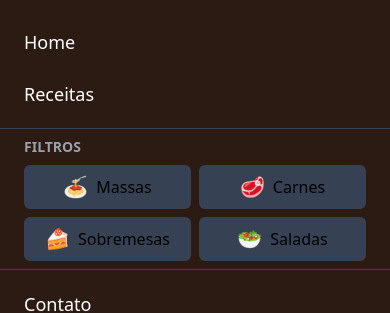
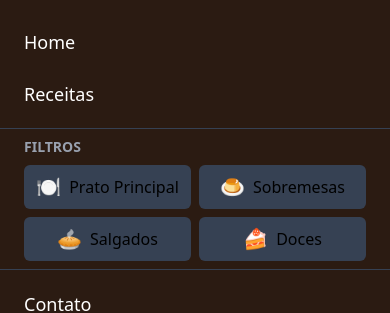
Before and after one commit to allansf29/receitas-site, a React (Vite) app in the folder Front-End/: page / in a window 390 px wide. Both pictures are taken after a click on the button 350 px from the left and 36 px from the top of the page. Shown: the top 313 px of the page. Built offline with nearby package versions, Linux system fonts and the light colour scheme; no server answers; a web font is replaced by a local one.

Commit message:
Criando filtro das receitas atráves do receitas, assim ficando mais dinâmico

```diff
--- a/Front-End/src/components/Navbar.tsx
+++ b/Front-End/src/components/Navbar.tsx
@@ -3,6 +3,7 @@ import { motion } from 'framer-motion';
 import { Link } from "react-router-dom";
 import ThemeToggle from '../components/SliderToggle';
 import Logo from '../assets/img/logo.png';
+import { useNavigate } from "react-router-dom";
 
 const Navbar: React.FC = () => {
   const [isMenuOpen, setIsMenuOpen] = useState(false);
@@ -25,12 +26,19 @@ const Navbar: React.FC = () => {
     }, 200);
   };
 
+  const navigate = useNavigate();
+
+  const handleFiltroClick = (categoria: string) => {
+    navigate(`/receitas?categoria=${categoria}`);
+  };
+
+
   return (
     <header className="bg-background shadow-lg sticky top-0 z-50 font-sans dark:bg-gray-900 dark:text-gray-200">
       <nav className="container mx-auto px-6 py-4 flex items-center justify-between">
         <a href="/" className="flex items-center space-x-2">
           <img src={Logo} alt="Logo Casinha da Ana" className="h-10 w-10 rounded-full" />
-          <span className="text-2xl font-bold text-primary tracking-wide">
+          <span className="text-2xl font-bold text-primary dark:text-white tracking-wide">
             Casinha da Ana
           </span>
         </a>
@@ -57,44 +65,61 @@ const Navbar: React.FC = () => {
                 animate={{ opacity: 1, scale: 1 }}
                 exit={{ opacity: 0, scale: 0.95 }}
                 transition={{ duration: 0.2 }}
-                className="absolute left-1/2 -translate-x-1/2 mt-4 p-4 rounded-lg shadow-xl bg-gray-800 border border-gray-700 grid grid-cols-2 gap-x-8 gap-y-4 w-[400px] z-50"
+                className="absolute left-1/2 -translate-x-1/2 mt-4 p-4 rounded-lg shadow-xl bg-background dark:bg-gray-800 border border-gray-700 grid grid-cols-2 gap-x-8 gap-y-4 w-[400px] z-50"
               >
                 {/* Coluna 1: Filtros */}
                 <div className="flex flex-col space-y-2">
-                  <h3 className="text-sm uppercase text-gray-400 font-semibold mb-2">Filtros</h3>
-                  <a href="/filtros/massas" className="flex items-center p-2 hover:bg-gray-700 rounded-md transition-colors duration-200">
-                    <span className="mr-3 text-2xl text-yellow-400">🍝</span>
+                  <h3 className="text-sm uppercase text-text dark:text-gray-400 font-semibold mb-2">Filtros</h3>
+
+                  <div
+                    onClick={() => handleFiltroClick("PRATO_PRINCIPAL")}
+                    className="flex items-center p-2 hover:bg-primary dark:hover:bg-gray-700 rounded-md transition-colors duration-200 cursor-pointer"
+                  >
+                    <span className="mr-3 text-2xl text-yellow-400">🍽️</span>
                     <div className="flex flex-col">
-                      <span className="font-medium text-white">Massas</span>
-                      <span className="text-xs text-gray-400">Receitas com massas</span>
+                      <span className="font-medium text-text dark:text-white">Prato Principal</span>
+                      <span className="text-xs text-gray-400">Receitas de pratos principais</span>
                     </div>
-                  </a>
-                  <a href="/filtros/carnes" className="flex items-center p-2 hover:bg-gray-700 rounded-md transition-colors duration-200">
-                    <span className="mr-3 text-2xl text-red-500">🥩</span>
+                  </div>
+
+                  <div
+                    onClick={() => handleFiltroClick("SOBREMESA")}
+                    className="flex items-center p-2 hover:bg-primary dark:hover:bg-gray-700 rounded-md transition-colors duration-200 cursor-pointer"
+                  >
+                    <span className="mr-3 text-2xl text-red-500">🍮</span>
                     <div className="flex flex-col">
-                      <span className="font-medium text-white">Carnes</span>
-                      <span className="text-xs text-gray-400">Receitas com carnes</span>
+                      <span className="font-medium text-text dark:text-white">Sobremesas</span>
+                      <span className="text-xs text-gray-400">Pudim, mousse, brownies, etc..</span>
                     </div>
-                  </a>
+                  </div>
                 </div>
+
 
                 {/* Coluna 2: Culinárias */}
                 <div className="flex flex-col space-y-2">
-                  <h3 className="text-sm uppercase text-gray-400 font-semibold mb-2">Culinárias</h3>
-                  <a href="/culinaria/brasileira" className="flex items-center p-2 hover:bg-gray-700 rounded-md transition-colors duration-200">
-                    <span className="mr-3 text-2xl text-green-500">🇧🇷</span>
+                  <h3 className="text-sm uppercase text-text dark:text-gray-400 font-semibold mb-2">Filtros</h3>
+
+                  <div
+                    onClick={() => handleFiltroClick("SALGADO")}
+                    className="flex items-center p-2 hover:bg-primary dark:hover:bg-gray-700 rounded-md transition-colors duration-200 cursor-pointer"
+                  >
+                    <span className="mr-3 text-2xl text-red-500">🥧</span>
                     <div className="flex flex-col">
-                      <span className="font-medium text-white">Brasileira</span>
-                      <span className="text-xs text-gray-400">Pratos típicos do Brasil</span>
+                      <span className="font-medium text-text dark:text-white">Salgados</span>
+                      <span className="text-xs text-gray-400">Tortas, coxinhas, pasteis, milho, etc..</span>
                     </div>
-                  </a>
-                  <a href="/culinaria/italiana" className="flex items-center p-2 hover:bg-gray-700 rounded-md transition-colors duration-200">
-                    <span className="mr-3 text-2xl text-blue-400">🇮🇹</span>
+                  </div>
+
+                  <div
+                    onClick={() => handleFiltroClick("DOCE")}
+                    className="flex items-center p-2 hover:bg-primary dark:hover:bg-gray-700 rounded-md transition-colors duration-200 cursor-pointer"
+                  >
+                    <span className="mr-3 text-2xl text-yellow-400">🍰</span>
                     <div className="flex flex-col">
-                      <span className="font-medium text-white">Italiana</span>
-                      <span className="text-xs text-gray-400">Pratos da culinária italiana</span>
+                      <span className="font-medium text-text dark:text-white">Doces</span>
+                      <span className="text-xs text-gray-400">Brigadeiro, cocada, Beijinho, etc..</span>
                     </div>
-                  </a>
+                  </div>
                 </div>
               </motion.div>
             )}
@@ -141,30 +166,57 @@ const Navbar: React.FC = () => {
             onClick={(e) => e.stopPropagation()} // evita fechar ao clicar dentro do menu
           >
 
-            <a href="/" className="block px-6 py-3 text-lg text-white hover:bg-gray-700 transition-colors duration-200" onClick={toggleMenu}>
+            <Link to="/" className="block px-6 py-3 text-lg text-white hover:bg-gray-700 transition-colors duration-200" onClick={toggleMenu}>
               Home
-            </a>
-            <a href="/receitas" className="block px-6 py-3 text-lg text-white hover:bg-gray-700 transition-colors duration-200" onClick={toggleMenu}>
+            </Link>
+            <Link to="/receitas" className="block px-6 py-3 text-lg text-white hover:bg-gray-700 transition-colors duration-200" onClick={toggleMenu}>
               Receitas
-            </a>
+            </Link>
             <div className="border-t border-gray-700 my-2"></div>
 
             {/* Seção de Filtros Mobile */}
             <div className="px-6">
               <h3 className="text-sm uppercase text-gray-400 font-semibold mb-2">Filtros</h3>
               <div className="grid grid-cols-2 gap-2">
-                <a href="/filtros/massas" className="flex items-center justify-center py-2 bg-gray-700 rounded-md hover:bg-gray-600 transition-colors duration-200" onClick={toggleMenu}>
-                  <span className="text-xl mr-2">🍝</span> Massas
-                </a>
-                <a href="/filtros/carnes" className="flex items-center justify-center py-2 bg-gray-700 rounded-md hover:bg-gray-600 transition-colors duration-200" onClick={toggleMenu}>
-                  <span className="text-xl mr-2">🥩</span> Carnes
-                </a>
-                <a href="/filtros/sobremesas" className="flex items-center justify-center py-2 bg-gray-700 rounded-md hover:bg-gray-600 transition-colors duration-200" onClick={toggleMenu}>
-                  <span className="text-xl mr-2">🍰</span> Sobremesas
-                </a>
-                <a href="/filtros/saladas" className="flex items-center justify-center py-2 bg-gray-700 rounded-md hover:bg-gray-600 transition-colors duration-200" onClick={toggleMenu}>
-                  <span className="text-xl mr-2">🥗</span> Saladas
-                </a>
+                <div
+                  onClick={() => {
+                    handleFiltroClick("PRATO_PRINCIPAL");
+                    toggleMenu();
+                  }}
+                  className="flex items-center justify-center py-2 bg-gray-700 rounded-md hover:bg-gray-600 transition-colors duration-200 cursor-pointer"
+                >
+                  <span className="text-xl mr-2">🍽️</span> Prato Principal
+                </div>
+
+                <div
+                  onClick={() => {
+                    handleFiltroClick("SOBREMESA");
+                    toggleMenu();
+                  }}
+                  className="flex items-center justify-center py-2 bg-gray-700 rounded-md hover:bg-gray-600 transition-colors duration-200 cursor-pointer"
+                >
+                  <span className="text-xl mr-2">🍮</span> Sobremesas
+                </div>
+
+                <div
+                  onClick={() => {
+                    handleFiltroClick("SALGADO");
+                    toggleMenu();
+                  }}
+                  className="flex items-center justify-center py-2 bg-gray-700 rounded-md hover:bg-gray-600 transition-colors duration-200 cursor-pointer"
+                >
+                  <span className="text-xl mr-2">🥧</span> Salgados
+                </div>
+
+                <div
+                  onClick={() => {
+                    handleFiltroClick("DOCE");
+                    toggleMenu();
+                  }}
+                  className="flex items-center justify-center py-2 bg-gray-700 rounded-md hover:bg-gray-600 transition-colors duration-200 cursor-pointer"
+                >
+                  <span className="text-xl mr-2">🍰</span> Doces
+                </div>
               </div>
             </div>
             <div className="border-t border-gray-700 my-2"></div>
```
Also changed, not shown: Front-End/src/pages/Recipes/index.tsx (+39 -9 lines).
